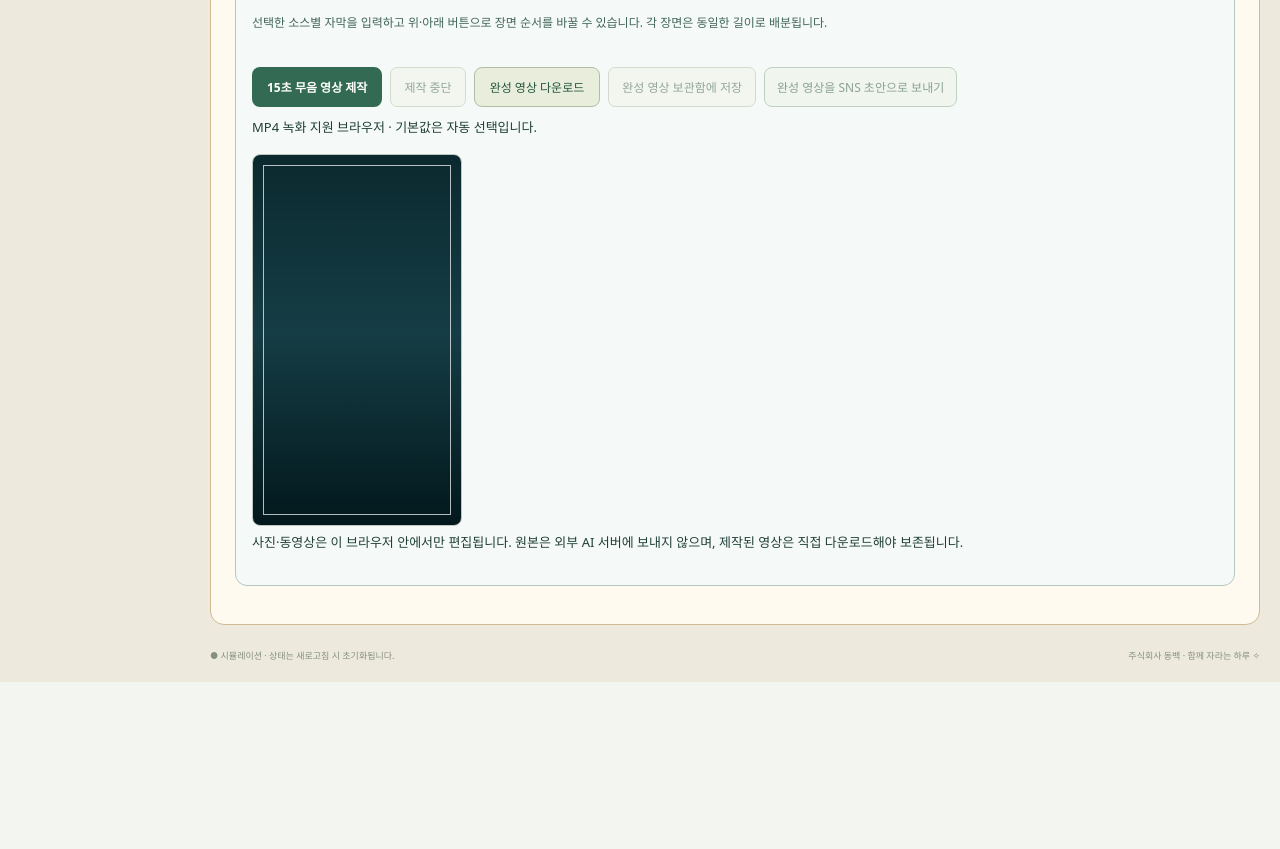
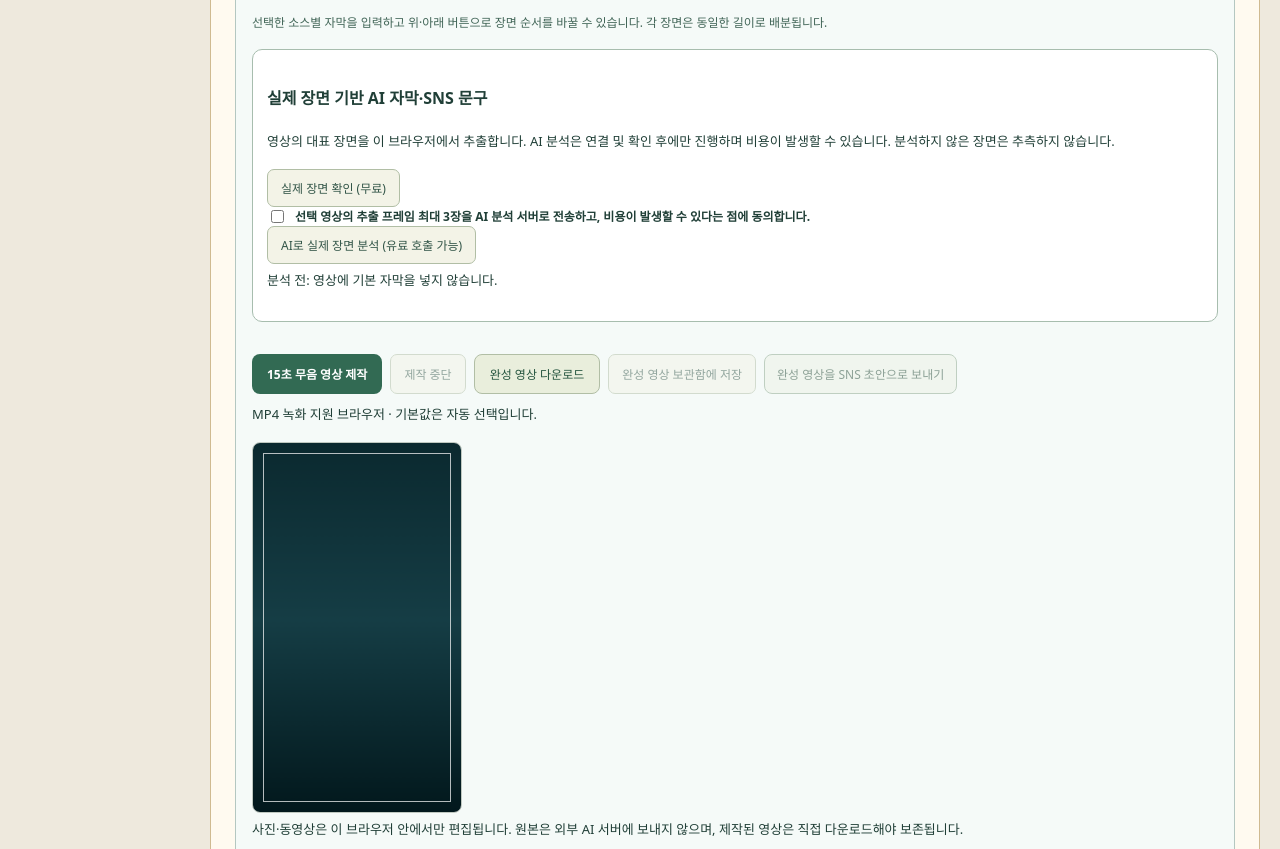
Before and after one commit to imminchea1363-dotcom/ai-office-dashboard, a website: page index.html in a window 1280 px wide. Shown: the part 5793-6642 px from the top of the page. Before the commit the page ends 6475 px from the top, so only its background shows below. Drawn offline with Linux system fonts and the light colour scheme.

Commit message:
Wire real-scene video analysis preview and reviewed SNS copy - index.html

```diff
--- a/index.html
+++ b/index.html
@@ -28,5 +28,6 @@
 <script src="office-sns.js"></script>
 <script src="video-library.js"></script>
 <script src="video-studio.js"></script>
+<script src="video-ai.js"></script>
 <script src="gpt-desk.js"></script>
 </body></html>
```
